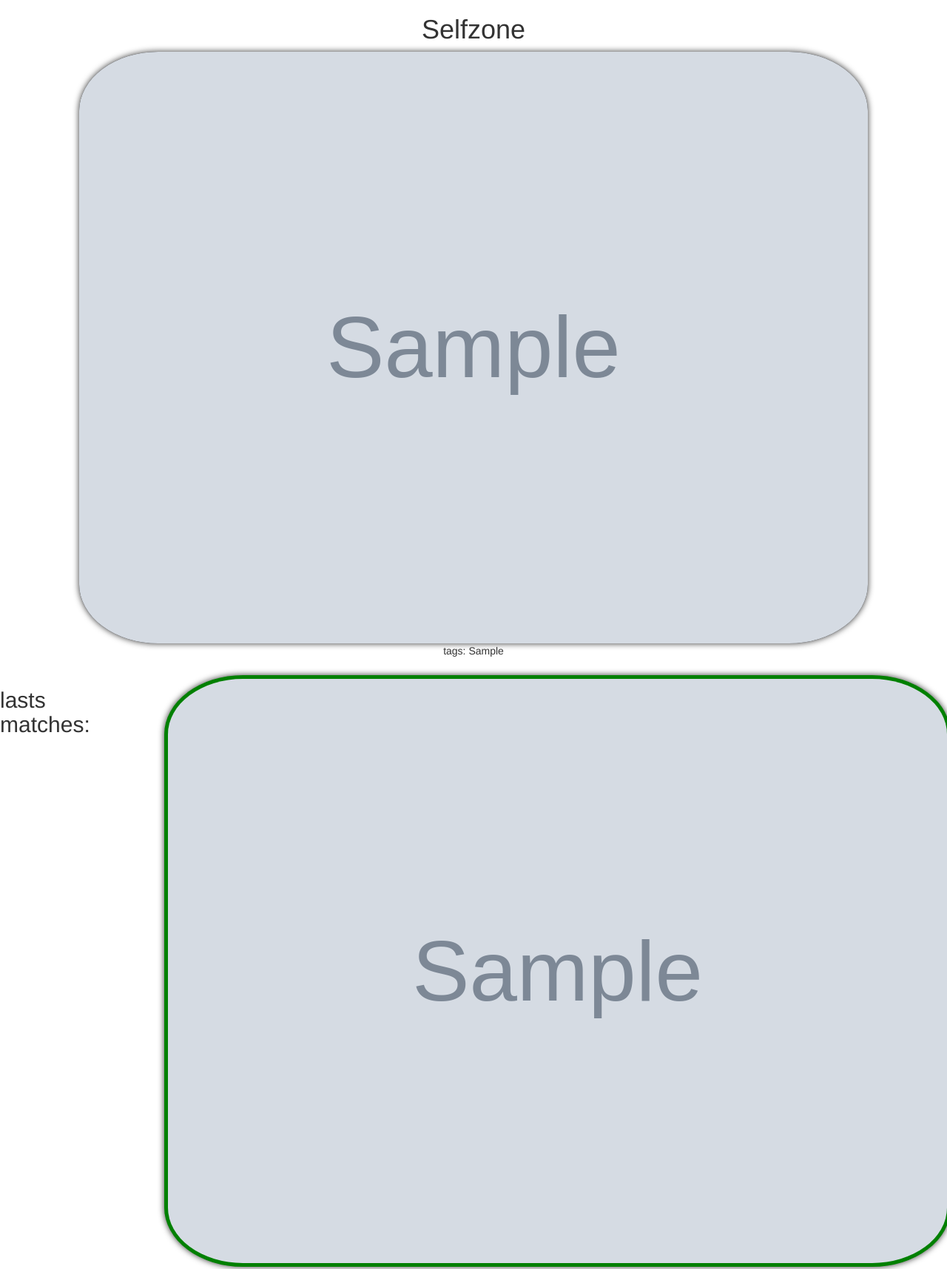
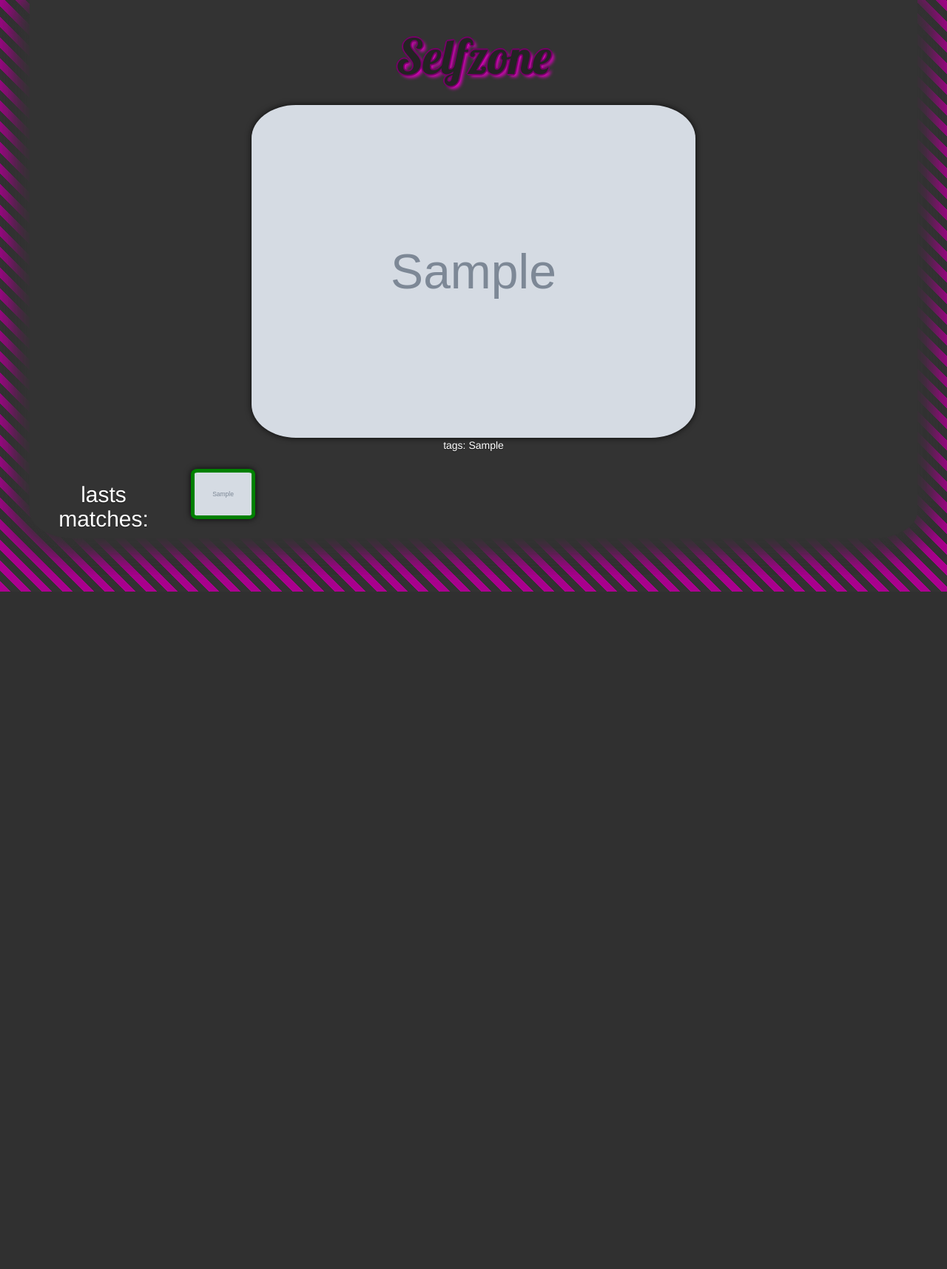
Before and after one commit to cecco4/SelfZone, a Django app: page /selfzone/details/1 in a window 1280 px wide. Shown: the whole page at 74% size. After the commit the page ends 800 px from the top, so only its background shows below. Run offline with Django 3.2, Linux system fonts and the light colour scheme; tables that the repository leaves empty hold one stand-in row (values such as "Sample post"); grey boxes marked "Sample" are stand-in pictures; parts of the project's set-up code (start-up, migrations or seed data) failed here and were passed over; some libraries are stand-ins or nearby versions.

Commit message:
new style

```diff
--- a/selfzone/static/selfzone/style.css
+++ b/selfzone/static/selfzone/style.css
@@ -1,7 +1,7 @@
 .new-img {
     display: block;
-        width: auto;
-        height: 100%;
+    width: 85%;
+    height: auto;
 
     background: #2c2c2c;
     border-radius: 10%;
@@ -15,8 +15,9 @@
 
 .old-img {
     display: block;
-        width: auto;
-        height: 100%;
+    width: 30%;
+    height: auto;
+    min-width: 100px;
 
     background: red;
     border-radius: 10%;
@@ -24,3 +25,190 @@
     padding: 5px;
     margin: 0 auto;
 }
+
+.last-img {
+    display: block;
+    width: 9%;
+    height: auto;
+    min-width: 50px;
+    margin:0.3%;
+
+    border-radius: 10%;
+    box-shadow: 0 0 8px rgba(0, 0, 0, .8);
+    padding: 5px;
+}
+
+.self-title {
+	font-family: Lobster;
+	font-style: normal;
+	font-variant: normal;
+    font-size: 65px;
+    color: #232323;
+    text-shadow: 2px 0 0 #740066, -2px 0 0 #740066, 0 2px 0 #740066, 0 -2px 0 #740066, 1px 1px #740066,
+                -1px -1px 0 #740066, 1px -1px 0 #740066, -1px 1px 0 #740066,
+                4px 4px 4px #da00ba;
+
+}
+
+/* Links */
+a,
+a:focus,
+a:hover {
+  color: #fff;
+}
+
+/* Custom default button */
+.btn-secondary,
+.btn-secondary:hover,
+.btn-secondary:focus {
+  color: #333;
+  text-shadow: none; /* Prevent inheritance from `body` */
+  background-color: #fff;
+  border: .05rem solid #fff;
+}
+
+
+/*
+ * Base structure
+ */
+
+html,
+body {
+  height: 100%;
+  background: repeating-linear-gradient(
+    45deg,
+    #ab008f,
+    #ab008f 10px,
+    #333 10px,
+    #333 20px
+  );
+}
+body {
+  color: #fff;
+  text-align: center;
+  text-shadow: 0 .05rem .1rem rgba(0,0,0,.5);
+}
+
+/* Extra markup and styles for table-esque vertical and horizontal centering */
+.site-wrapper {
+  display: table;
+  width: 100%;
+  height: 100%; /* For at least Firefox */
+  min-height: 100%;
+  -webkit-box-shadow: inset 0 0 5rem rgba(0,0,0,.5);
+          box-shadow: inset 0 0 5rem rgba(0,0,0,.5);
+}
+.site-wrapper-inner {
+  display: table-cell;
+  vertical-align: top;
+}
+.cover-container {
+  margin-right: auto;
+  margin-left: auto;
+}
+
+/* Padding for spacing */
+.inner {
+  padding: 2rem;
+}
+
+
+/*
+ * Header
+ */
+
+.masthead {
+  margin-bottom: 2rem;
+}
+
+.masthead-brand {
+  margin-bottom: 0;
+}
+
+.nav-masthead .nav-link {
+  padding: .25rem 0;
+  font-weight: bold;
+  color: rgba(255,255,255,.5);
+  background-color: transparent;
+  border-bottom: .25rem solid transparent;
+}
+
+.nav-masthead .nav-link:hover,
+.nav-masthead .nav-link:focus {
+  border-bottom-color: rgba(255,255,255,.25);
+}
+
+.nav-masthead .nav-link + .nav-link {
+  margin-left: 1rem;
+}
+
+.nav-masthead .active {
+  color: #fff;
+  border-bottom-color: #fff;
+}
+
+@media (min-width: 48em) {
+  .masthead-brand {
+    float: left;
+  }
+  .nav-masthead {
+    float: right;
+  }
+}
+
+
+/*
+ * Cover
+ */
+
+.cover {
+  padding: 0 1.5rem;
+}
+.cover .btn-lg {
+  padding: .75rem 1.25rem;
+  font-weight: bold;
+}
+
+
+/*
+ * Footer
+ */
+
+.mastfoot {
+  color: rgba(255,255,255,.5);
+}
+
+
+/*
+ * Affix and center
+ */
+
+@media (min-width: 40em) {
+  /* Pull out the header and footer */
+  .masthead {
+    position: fixed;
+    top: 0;
+  }
+  .mastfoot {
+    position: fixed;
+    bottom: 0;
+  }
+  /* Start the vertical centering */
+  .site-wrapper-inner {
+    vertical-align: middle;
+  }
+  /* Handle the widths */
+  .masthead,
+  .mastfoot,
+  .cover-container {
+    width: 100%; /* Must be percentage or pixels for horizontal alignment */
+  }
+}
+
+@media (min-width: 62em) {
+  .masthead,
+  .mastfoot,
+  .cover-container {
+    width: 42rem;
+  }
+}
--- a/selfzone/templates/selfzone/details.html
+++ b/selfzone/templates/selfzone/details.html
@@ -1,8 +1,8 @@
 {% extends 'base.html' %}
 
 {% block body %}
-    <div class="row" style="max-height: 50%">
-        <div class="col-sm-12"><img class="new-img" src="{{ selfie.photo.url }}"></div>
+    <div class="row">
+        <div class="col-sm-12"><img class="new-img" style="min-width: 40%; max-width: 600px" src="{{ selfie.photo.url }}"></div>
     </div>
     <div class="row">
         <div class="col-sm-12 text-center">
@@ -19,7 +19,7 @@
         <div class="col-sm-10">
             {% for s in lasts %}
                 <a href="{% url 'selfzone:details' s.selfie.id %}"><img
-                        class="old-img pull-left" style="margin:0.3%; background:{{ s.color }};"
+                        class="last-img pull-left" style="background:{{ s.color }};"
                         src="{{ s.selfie.photo.url }}"></a>
             {% endfor %}
         </div>
--- a/templates/base.html
+++ b/templates/base.html
@@ -4,23 +4,28 @@
     <head>
         <link rel="stylesheet" href="//maxcdn.bootstrapcdn.com/bootstrap/3.2.0/css/bootstrap.min.css">
         <link rel="stylesheet" href="//maxcdn.bootstrapcdn.com/bootstrap/3.2.0/css/bootstrap-theme.min.css">
+        <link rel="stylesheet" type="text/css" href="//fonts.googleapis.com/css?family=Lobster" />
         <link rel="stylesheet" type="text/css" href="{% static 'selfzone/style.css' %}" />
-
         {% block head %}
             <title>Selfzone</title>
         {% endblock head %}
     </head>
     <body>
 
+    <div class="container-fluid fill" style="max-width: 1200px; background-color: #333;
+            box-shadow: 20px 0 40px #333, -20px 0 40px #333, 0 -20px 40px #333, 0 20px 40px #333;
+            border-bottom-left-radius: 5%; border-bottom-right-radius: 5%">
+
         {% block header %}
         <div class="container-fluid text-center">
             <div class="row">
-            <div class="col-sm-12"><h1>Selfzone</h1></div>
+                <div class="col-sm-12" style="padding: 20px"><h1 class="self-title">Selfzone</h1></div>
             </div>
         </div>
         {% endblock header %}
 
         {% block body %} {% endblock body %}
 
+    </div>
     </body>
 </html>
```
Also changed, not shown: selfzone/templates/selfzone/index.html (+38 -23 lines). Lines whose indentation alone changed are shown as unchanged.
